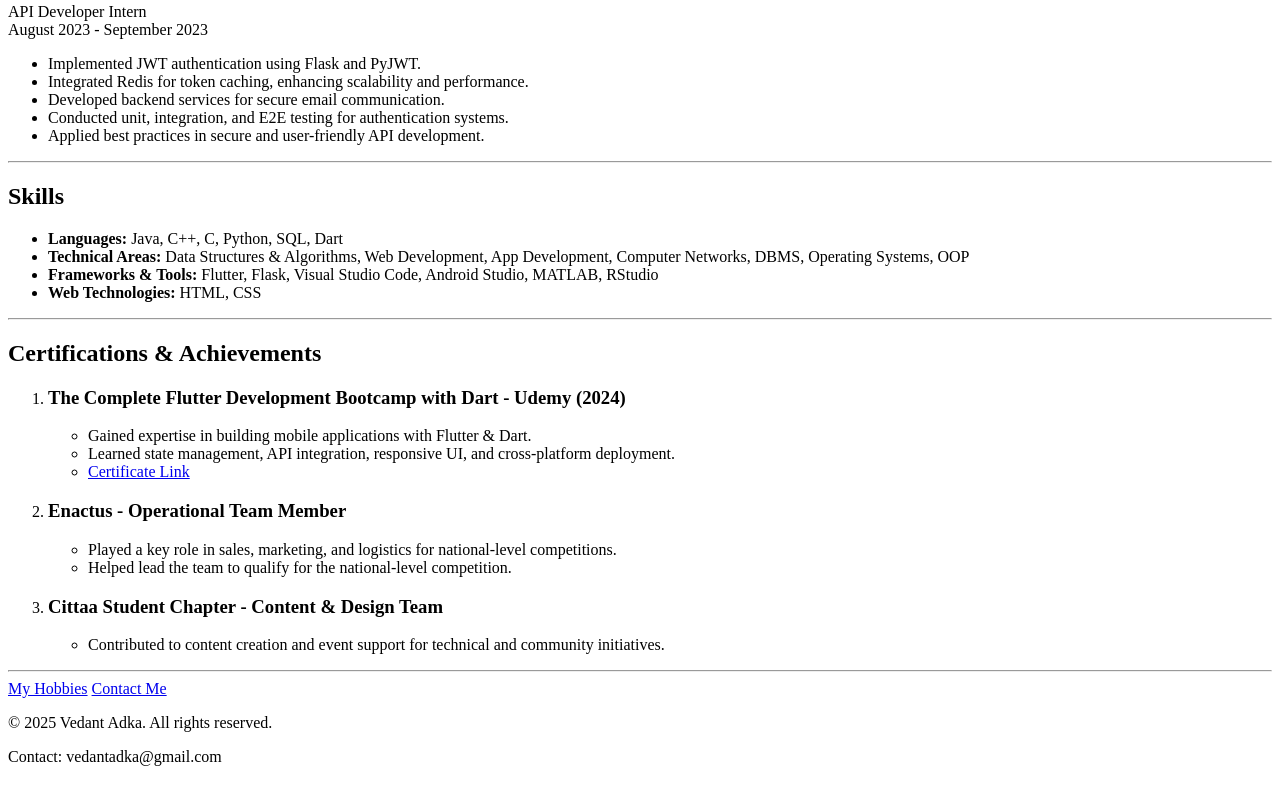
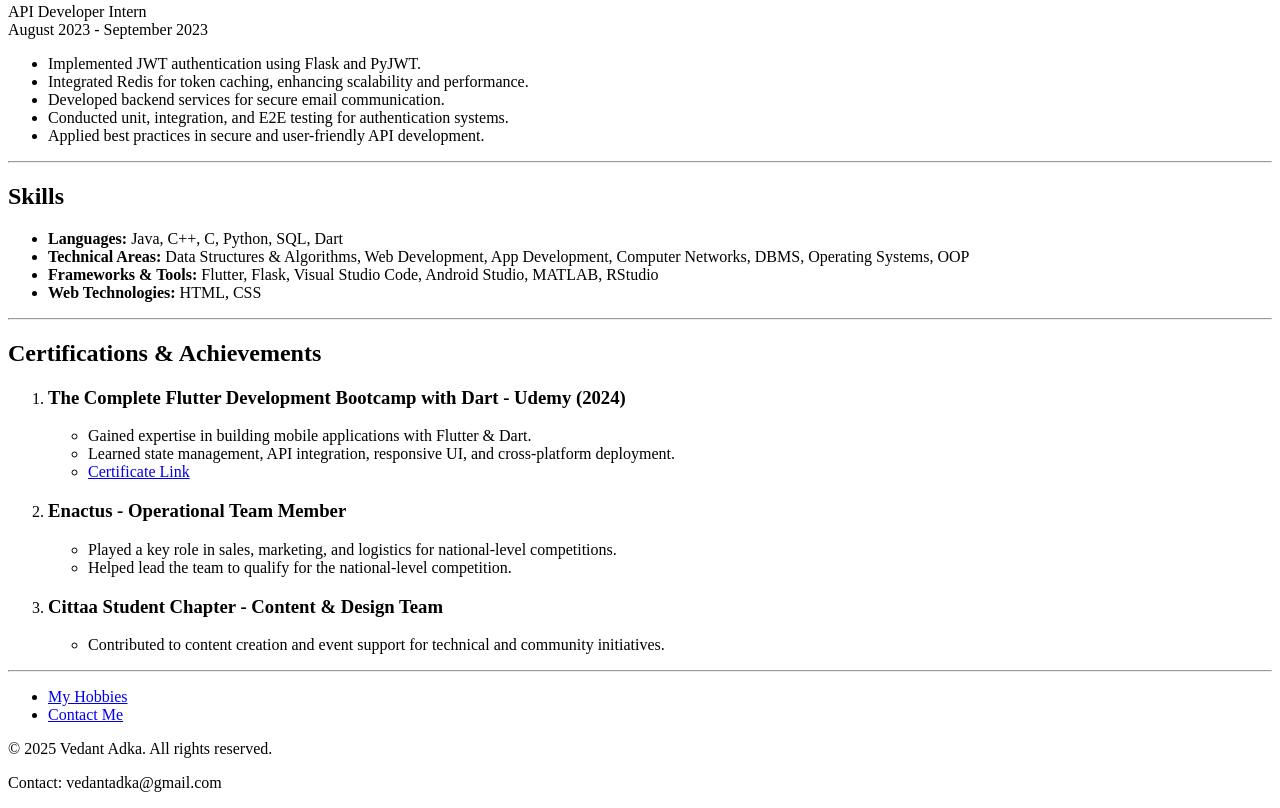
Before and after one commit to VedantAdka/html-resume, a plain HTML site: page index.html in a window 1280 px wide. Shown: the part 670-1478 px from the top of the page. Before the commit the page ends 1452 px from the top, so only its background shows below. Drawn offline with Linux system fonts and the light colour scheme.

Commit message:
Update index.html

```diff
--- a/index.html
+++ b/index.html
@@ -71,8 +71,10 @@
     </ul>
     </ol>
     <hr />
-    <a href="./Public/hobbies.html">My Hobbies</a>
-    <a href="./Public/contact.html">Contact Me</a>
+    <ul>
+        <li><a href="./Public/hobbies.html">My Hobbies</a></li>
+        <li><a href="./Public/contact.html">Contact Me</a></li>
+    </ul>
     <footer>
         <p>&copy; 2025 Vedant Adka. All rights reserved.</p>
         <p>Contact: vedantadka@gmail.com</p>
```
